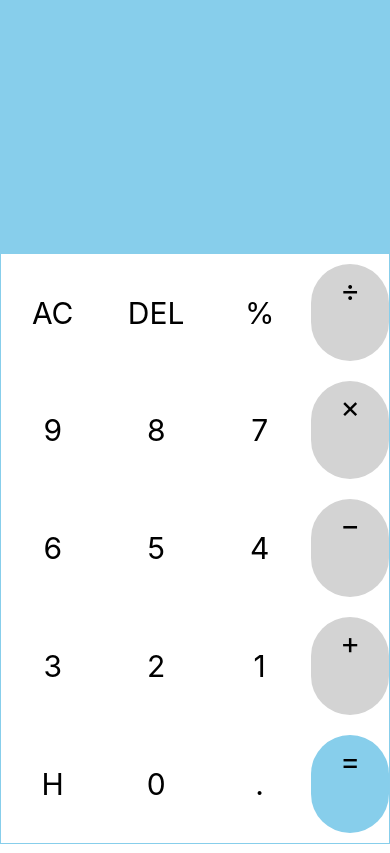
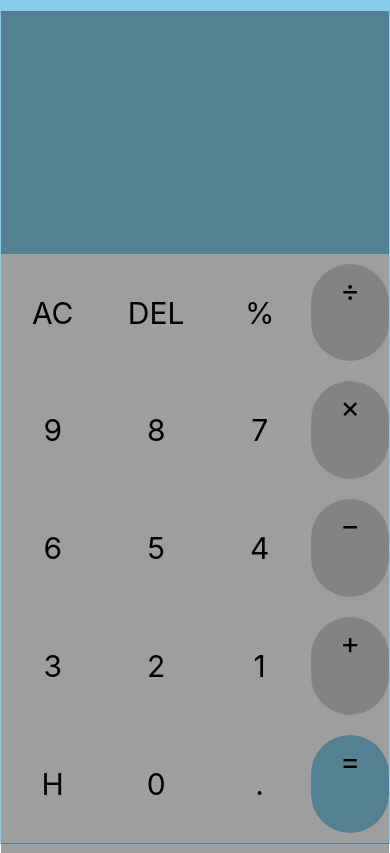
Before and after one commit to D-Coder135/CalC-App_React-Native, a React Native app: screen / in a window 390 px wide. Built offline with nearby package versions, Linux system fonts and the light colour scheme.

Commit message:
add the backgroundColor property

```diff
--- a/components/Calculator.js
+++ b/components/Calculator.js
@@ -126,6 +126,7 @@ const styles = StyleSheet.create({
         zIndex: 3,
         width: '100%',
         height: '100%',
+        backgroundColor: '#00000061',
     }
 });
 
```
